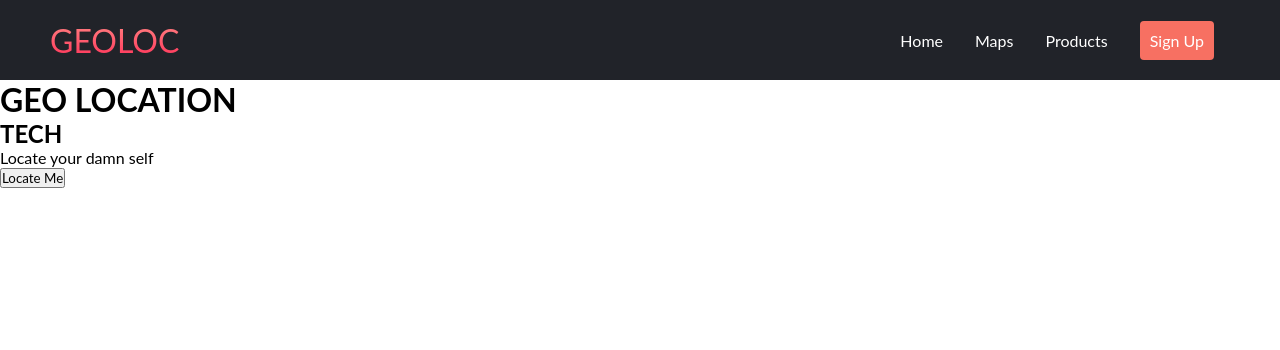
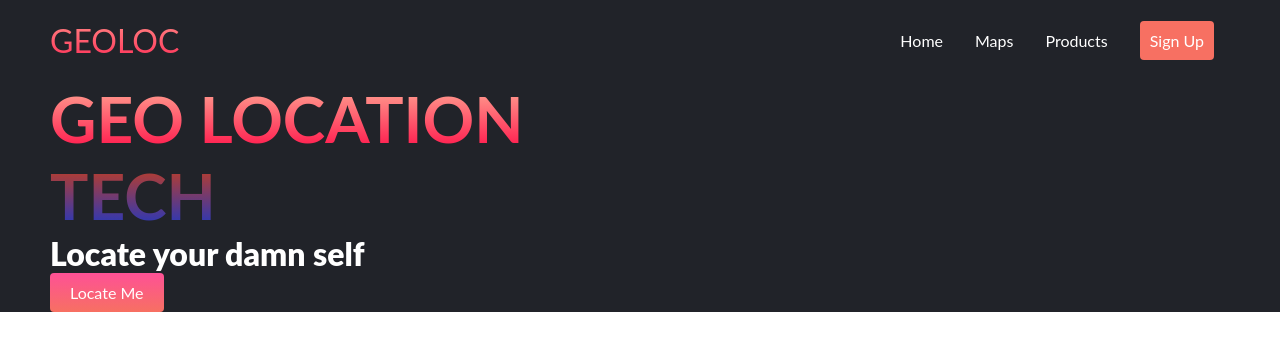
Before and after one commit to imbarilyn/Kuloketi-Divaisi, a plain HTML site: page index.html in a window 1280 px wide. Drawn offline with Linux system fonts and the light colour scheme.

Commit message:
styled the hero-section

```diff
--- a/style.css
+++ b/style.css
@@ -100,3 +100,69 @@
     color: var(--brightred);
     transition: all 0.3s ease-in-out;
 }
+
+/* meain section */
+
+.main {
+    background-color: var(--darkgray);
+}
+.main__container {
+    display: grid;
+    grid-template-columns: 1fr 1fr;
+    align-items: center;
+    justify-self: center;
+    margin: 0 auto;
+    height: 100%;
+    z-index: 1;
+    width: 100%;
+    padding: 0 50px;
+    max-width: 1300px;
+}
+
+.main__content h1{
+    font-size: 4rem;
+    background-color: #ff8177;
+    background-size: 100%;
+    background-image: linear-gradient(to top, #ff0844 0%, #ffb199 100%);
+    -webkit-background-clip: text;
+    -moz-background-clip: text;
+    -webkit-text-fill-color: transparent;
+    -moz-text-fill-color: transparent;
+}
+
+.main__content h2 {
+    margin-top: 0;
+    font-size: 4rem;
+    background-color: #ff8177;
+    background-size: 100%;
+    background-image: linear-gradient(to top, #1537cc 0%, #d43e10 100%);
+    -webkit-background-clip: text;
+    -moz-background-clip: text;
+    -webkit-text-fill-color: transparent;
+    -moz-text-fill-color: transparent;
+}
+
+.main__content p {
+    font-size: 2rem;
+    font-weight: 900;
+    color: #fff;
+}
+
+.btn{
+    background-image: linear-gradient(to top, #f77062 0%, #fe5196 100%);
+    position: relative;
+    z-index: 1;
+    color: var(--white);
+    border: none;
+    border-radius: 4px;
+    padding: 10px 20px;
+    font-size: 1rem;
+    transition: all 0.3s ease-in-out;
+}
+
+.btn:hover {
+    color: #fff;
+
+
+
+}
```
